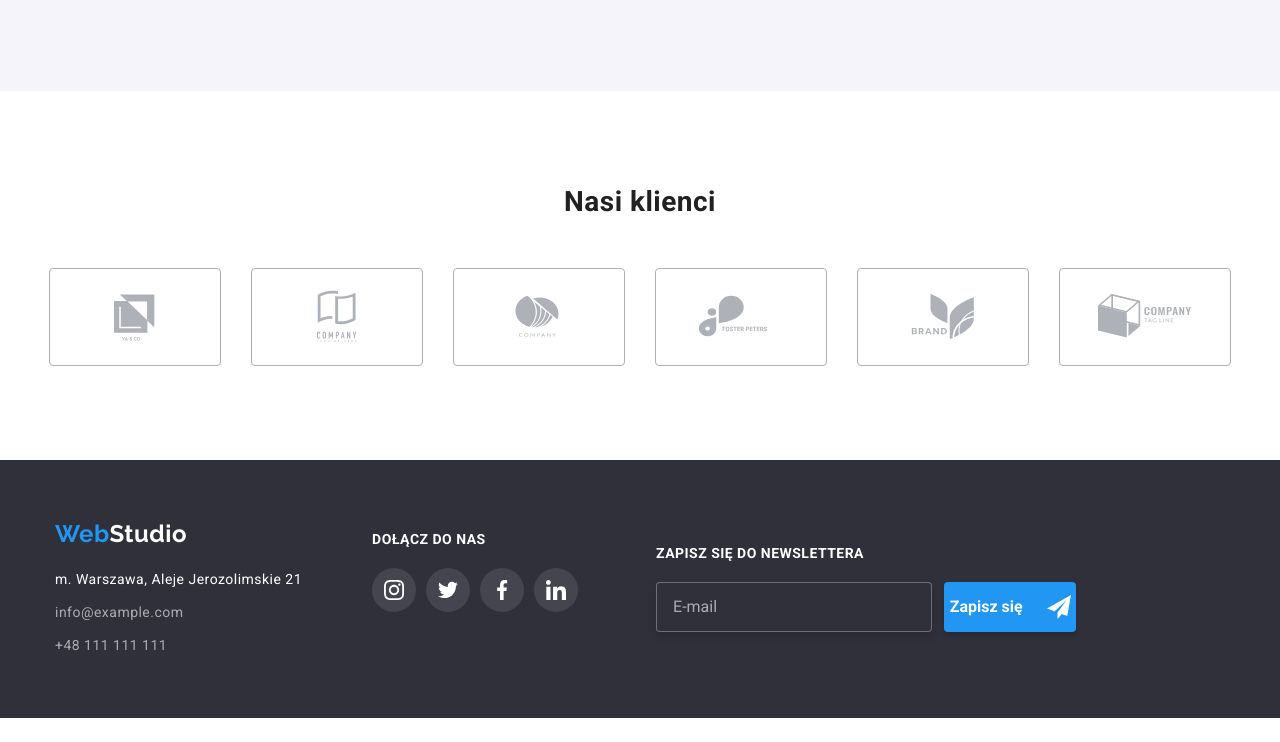
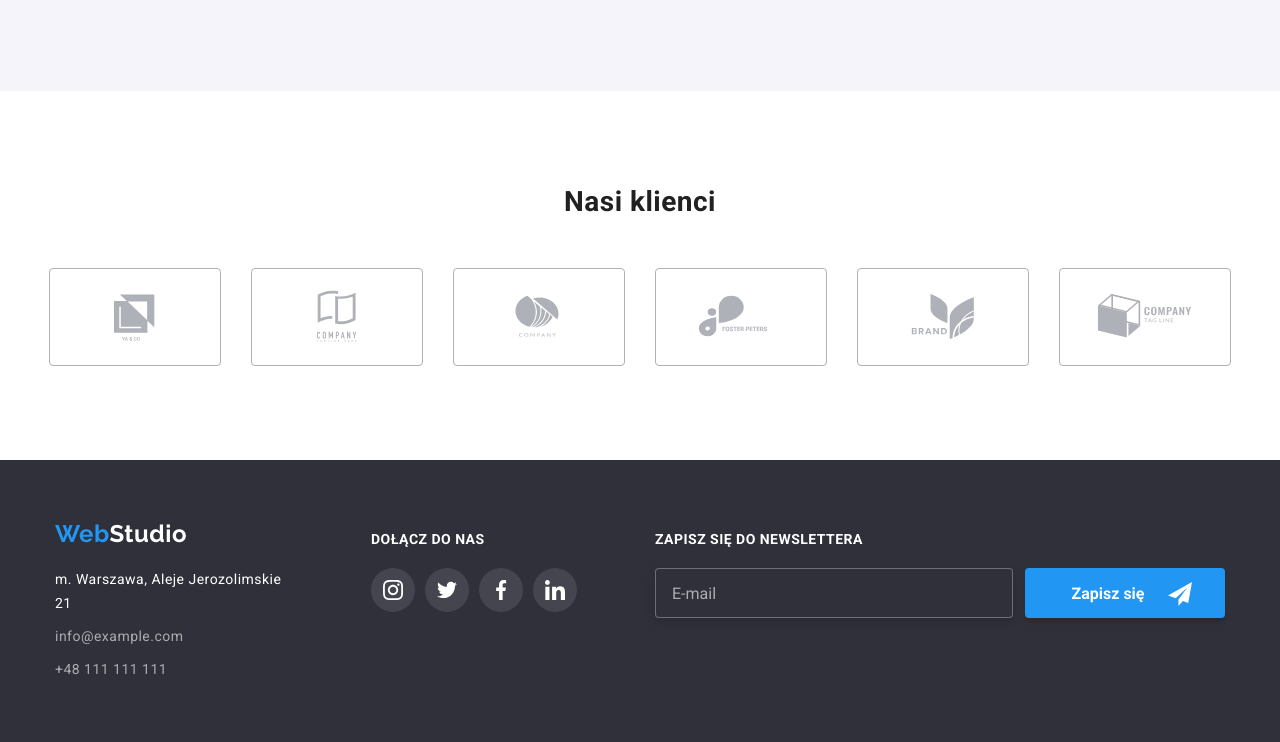
Before and after one commit to KKochmaniewicz/goit-markup-hw-08, a plain HTML site: page index.html in a window 1280 px wide. Shown: the part 1772-2514 px from the top of the page. Before the commit the page ends 2490 px from the top, so only its background shows below. Drawn offline with nearby package versions, Linux system fonts and the light colour scheme.

Commit message:
v1 to check

```diff
--- a/index.html
+++ b/index.html
@@ -439,6 +439,7 @@
           </ul>
         </div>
         </div>
+        <div class="footer__newsletter">
           <form class="newsletter">
             <label class="newsletter__item">
               <p class="newsletter__title">ZAPISZ SIĘ DO NEWSLETTERA</p>
@@ -451,6 +452,8 @@
               </svg>
             </button>
           </form>
+        </div>
+
       </div>
     </footer>
 
--- a/sass/components/_footer.scss
+++ b/sass/components/_footer.scss
@@ -100,4 +100,8 @@
   &__socials-icon:is(:hover, :focus) {
     background-color: $color-active;
   }
+
+  &__newsletter {
+    margin-top: 12px;
+  }
 }
--- a/sass/components/_newsletter.scss
+++ b/sass/components/_newsletter.scss
@@ -9,11 +9,11 @@
   }
 
   &__item {
-    width: 100%;
+    min-width: 100%;
 
-    // @include desktop {
-    //   width: 100%;
-    // }
+    @include desktop {
+      min-width: 358px;
+    }
   }
 
   &__title {
@@ -66,11 +66,11 @@
     font-size: 16px;
     line-height: 1.88;
     color: $bgcolor-light;
+    padding: 11px 28px 10px 42px;
   }
 
   &__btn-icon {
     fill: $bgcolor-light;
-  }
   }
 
   input:focus-within,
@@ -79,3 +79,4 @@ input:focus-within + svg {
     border-color: $color-active;
     fill: $color-active;
   }
+}
```
Also changed, not shown: css/main.min.css, 1 other file. Lines whose indentation alone changed are shown as unchanged.
